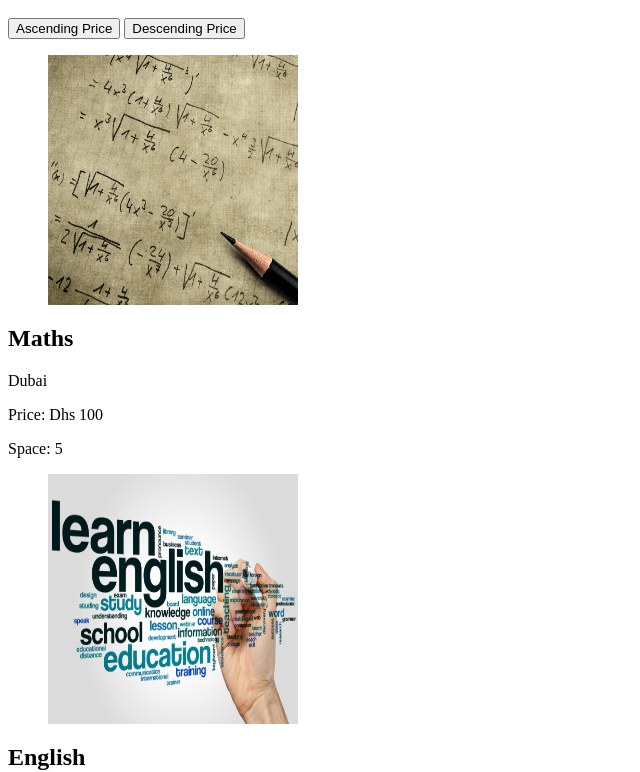
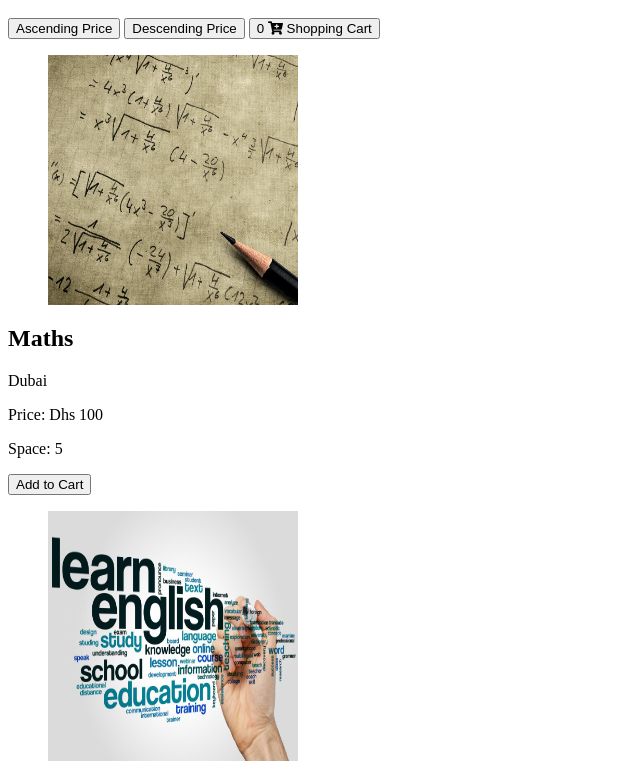
Before and after one commit to deliciads/cst3145-cw1, a plain HTML site: page index.html in a window 1280 px wide. Shown: the part 48-820 px from the top of the page, without its empty margins (0-640 px from the left). Drawn offline with nearby package versions, Linux system fonts and the light colour scheme.

Commit message:
add to cart and shopping cart button added

```diff
--- a/index.html
+++ b/index.html
@@ -19,6 +19,10 @@
                     v-on:click="sortDescending">
                     Descending Price
                 </button>
+                <button>
+                    {{ cartItemCount }}
+                    <span class="fas fa-cart-plus"></span> Shopping Cart
+                </button>
             </header>
 
             <main>
@@ -29,7 +33,17 @@
                 <h2 v-text="lesson.title"></h2>
                 <p v-html="lesson.location"></p>
                 <p>Price: Dhs {{lesson.price}}</p>
-                <p>Space: {{lesson.availableSpace}}</p>
+                <p>Space: {{lesson.availableSpace - cartCount(lesson.id)}}</p>
+
+                <button
+                    v-on:click="addToCart(lesson)"
+                    v-if="canAddToCart(lesson)">
+                    Add to Cart
+                </button>
+
+                <button disabled='disabled' v-else>
+                    Add to Cart
+                </button>
             </div>
             </main>
         </div>
@@ -40,6 +54,7 @@
                 data: {
                     sitename: 'School Lessons',
                     lessons: lessons,
+                    cart: []
                 },
                 methods: {
                     sortAscending() {
@@ -47,14 +62,41 @@
                             return a.price - b.price;
                         }
                         this.lessons.sort(ascendingData);
-                        },
+                    },
 
                     sortDescending() {
                         function descendingData(a, b) {
                             return b.price - a.price;
                         }
                         this.lessons.sort(descendingData);
+                    },
+
+                    addToCart(lesson) {
+                        this.cart.push(lesson.id);
+                    },
+
+                    canAddToCart(lesson) {
+                        return lesson.availableSpace > this.cartCount(lesson.id);
+                    },
+
+                    cartCount(id) {
+                        let count = 0;
+                        for (let i = 0; i < this.cart.length; i++) {
+                            if (this.cart[i] === id) {
+                                count++;
+                            }
                         }
+                        return count;
+                    }
+
+                },
+                computed: {
+                    cartItemCount: function() {
+                        return this.cart.length;
+                    }
+                    //canAddToCart: function () {
+                      //  return this.lesson.availableSpace > this.cartItemCount;
+                    //}
                 }
             })
         </script>
```
